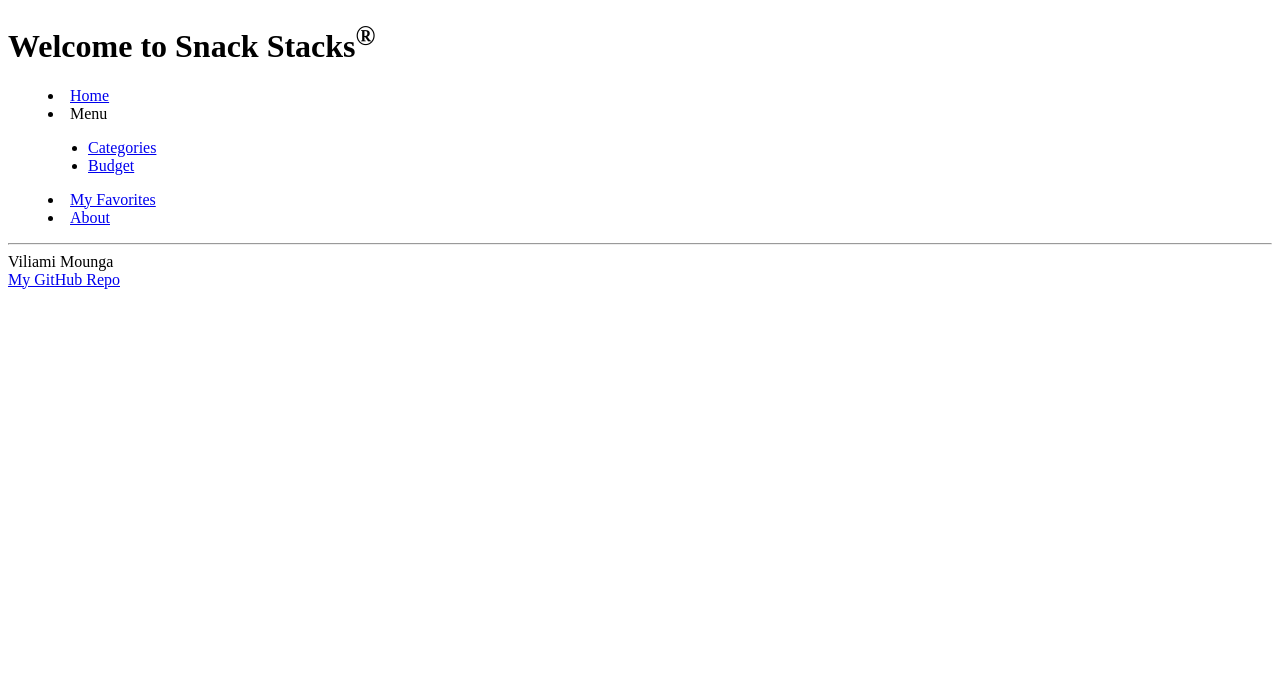
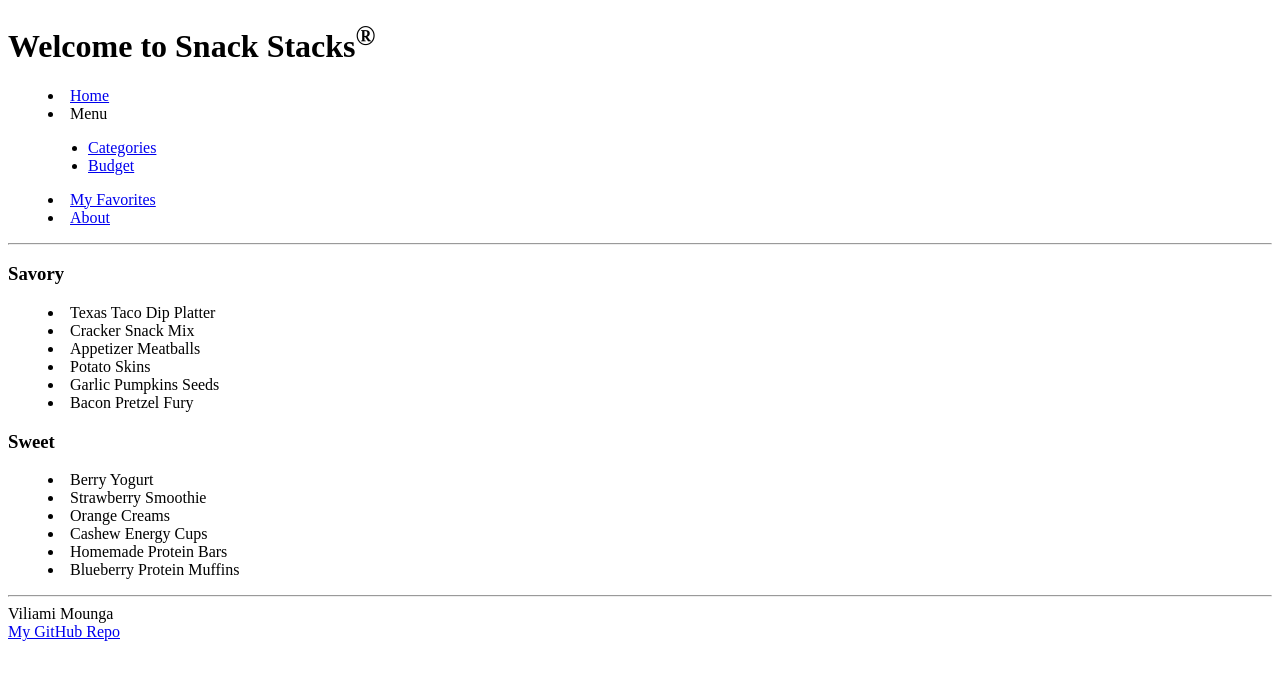
Before and after one commit to vilimounga/startup260, a plain HTML site: page categories.html in a window 1280 px wide. Drawn offline with Linux system fonts and the light colour scheme.

Commit message:
create 2 food lists

```diff
--- a/categories.html
+++ b/categories.html
@@ -29,7 +29,29 @@
             <hr />
         </header>
         <main>
+            <h3>Savory</h3>
+            <menu>
+                <li>Texas Taco Dip Platter</li>
+                <li>Cracker Snack Mix</li>
+                <li>Appetizer Meatballs</li>
+                <li>Potato Skins</li>
+                <li>Garlic Pumpkins Seeds</li>
+                <li>Bacon Pretzel Fury</li>
 
+            </menu>
+
+            <h3>Sweet</h3>
+            <menu>
+                <li>Berry Yogurt</li>
+                <li>Strawberry Smoothie</li>
+                <li>Orange Creams</li>
+                <li>Cashew Energy Cups</li>
+                <li>Homemade Protein Bars</li>
+                <li>Blueberry Protein Muffins</li>
+
+            </menu>
+
+            <hr />
 
         </main>
         <footer>
```
